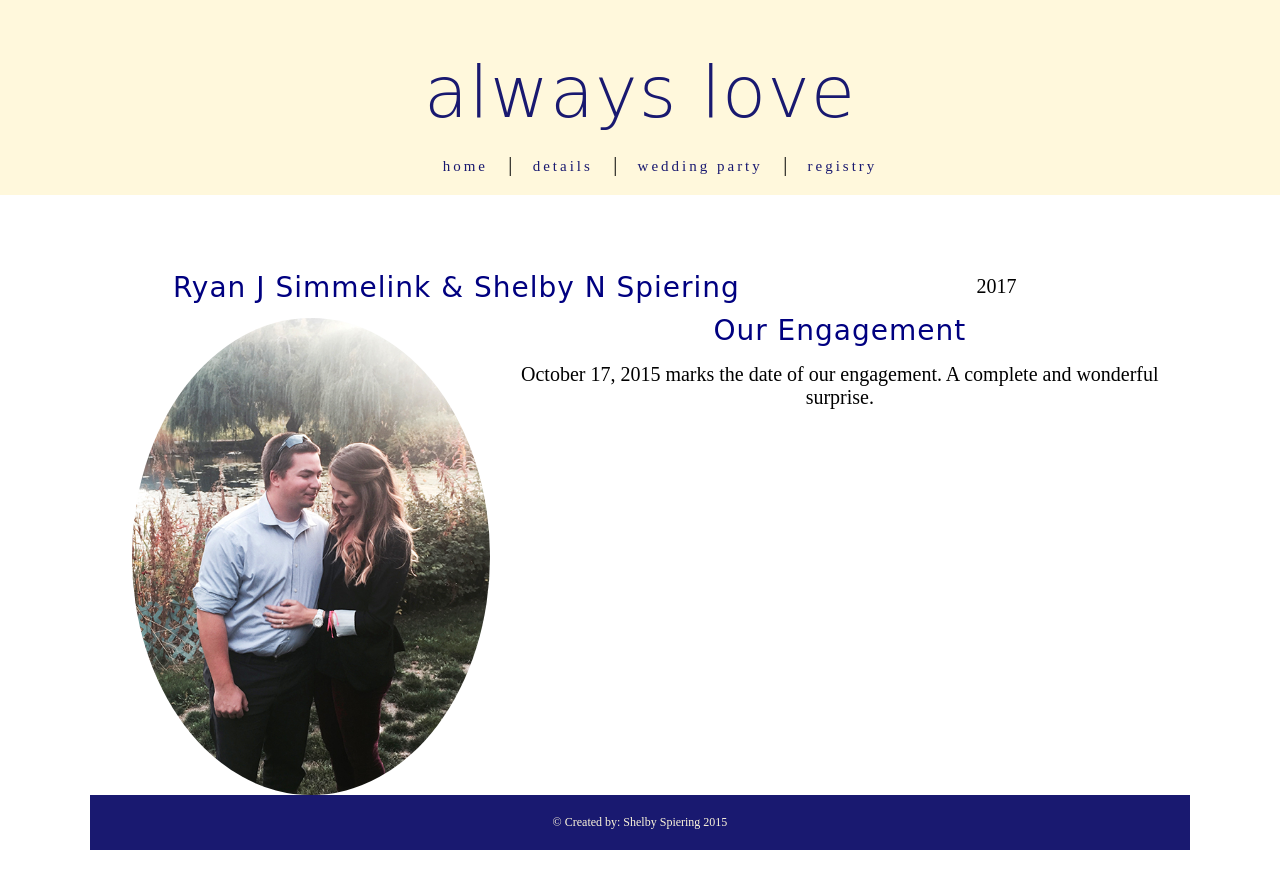
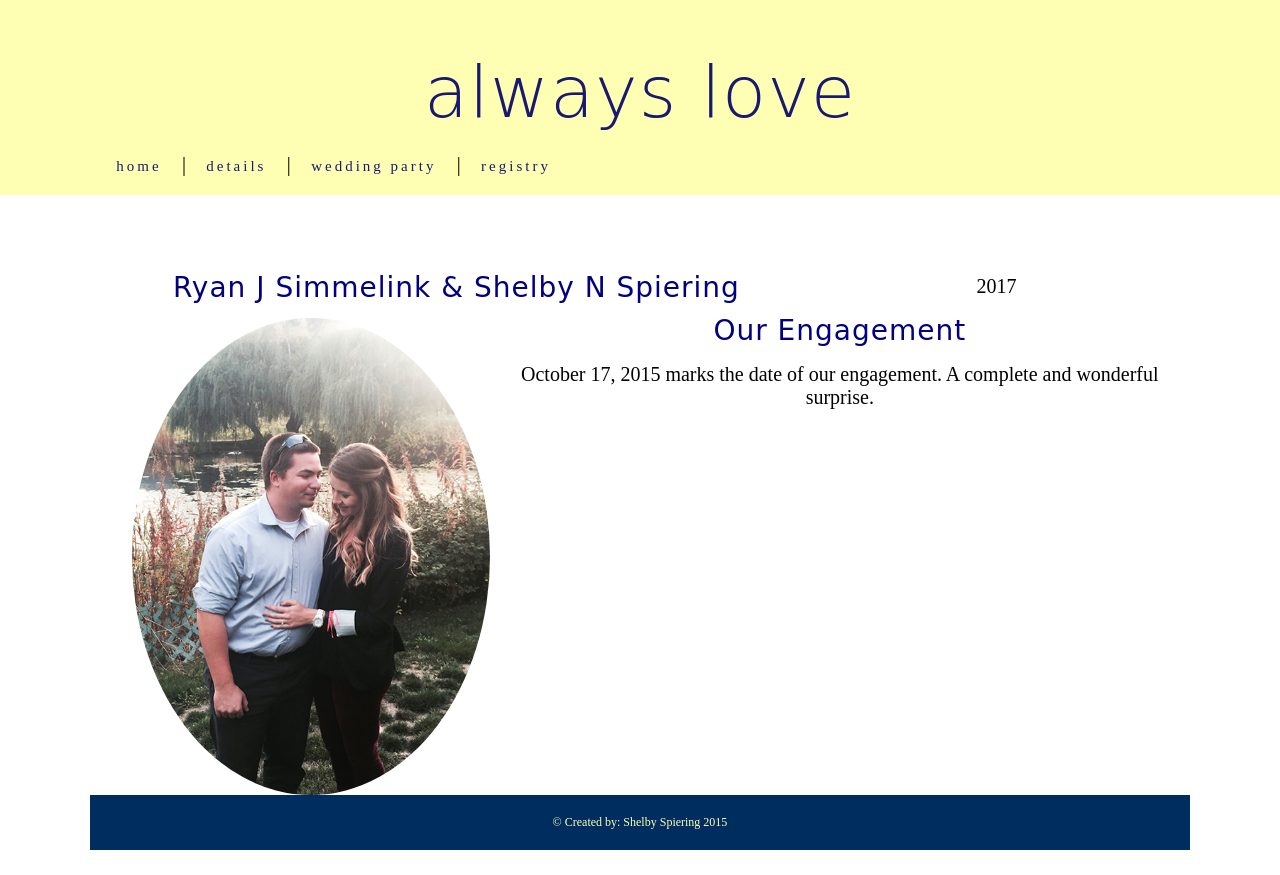
Before and after one commit to sspiering/SpieringSimmelink2017, a plain HTML site: page index.html in a window 1280 px wide. Drawn offline with Linux system fonts and the light colour scheme; a web font is replaced by a local one.

Commit message:
Color changes

```diff
--- a/css/style.css
+++ b/css/style.css
@@ -49,7 +49,8 @@ li {
 }
 
 .sticky-nav {
-  background: cornsilk;
+/*  background: cornsilk;*/
+  background: #ffffb3;
   display: inline-block;
   text-align: center;
   position: fixed;
@@ -70,13 +71,16 @@ img {
 }
 
 footer {
-  background: midnightblue;
+/*  background: midnightblue;*/
+  background: #002d5f;
   margin: auto;
   text-align: center;
   font-family: 'Antic Didone', serif;
   padding: 20px;
   font-size: .75em;
-  color: cornsilk
+/*  color: cornsilk;*/
+/*  color: #ff6;*/
+  color: #ffffb3;
 }
 
 
--- a/index.html
+++ b/index.html
@@ -17,7 +17,7 @@
    <section class="sticky-nav" class="grid-container">
      <h1 class="grid-12">always love</h1>
 
-      <nav class="grid-12" role='navigation'>
+      <nav class="grid-6" role='navigation'>
   <ul>
     <li><a href="index.html">home</a></li>
     <li>|</li>
@@ -31,7 +31,6 @@
       </section>
 
     <section class="grid-container">
-
       <div class="grid-8">Ryan J Simmelink &amp; Shelby N Spiering </div>
       <p>2017</p>
 
```
